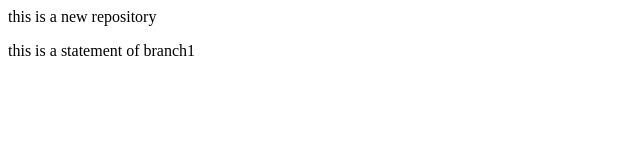
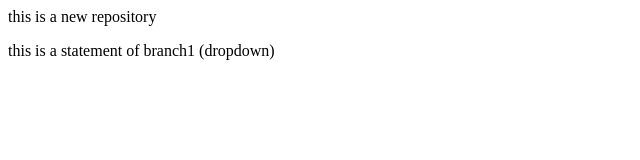
Before and after one commit to Raghav-749/localRepo, a plain HTML site: page index.html in a window 1280 px wide. Shown: the full height of the page, 0-640 px from the left. Drawn offline with Linux system fonts and the light colour scheme.

Commit message:
add dropdown"

```diff
--- a/index.html
+++ b/index.html
@@ -1,2 +1,2 @@
 <p>this is a new repository</p>
-<p>this is a statement of branch1</p>
+<p>this is a statement of branch1 (dropdown)</p>
```
